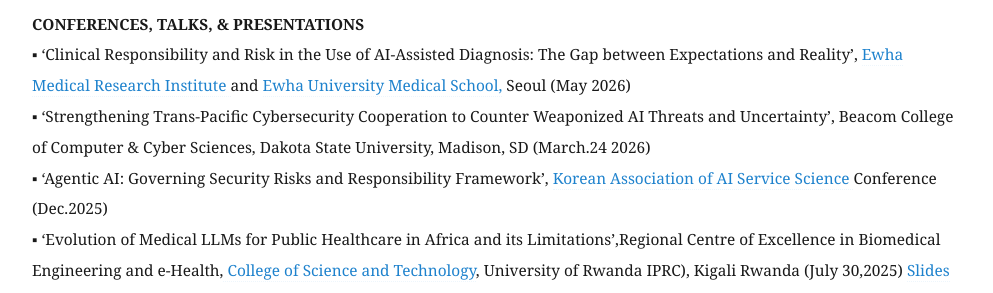
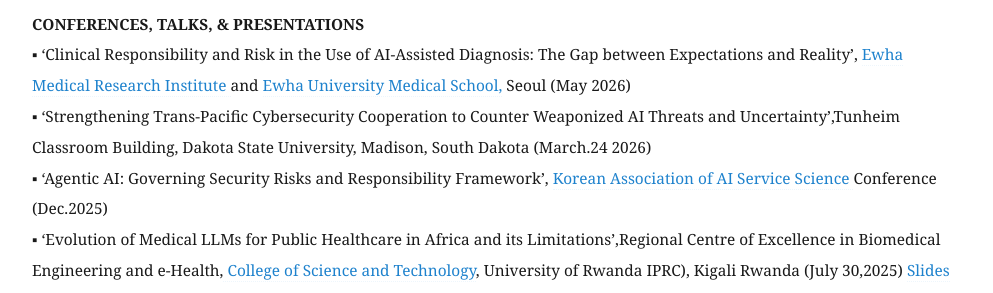
Before and after one commit to eunchangchoi/eunchangchoi.github.io, a Jekyll site: the page built from index.md, in a window 1280 px wide and 900 px high, scrolled down 5293 px. Shown: the part 154-447 px from the top of the window, without its empty margins (68-1061 px from the left). Built offline with Jekyll 4.4.1, drawn with Linux system fonts in a browser that asks for light colours.

Commit message:
Update index.md

```diff
--- a/index.md
+++ b/index.md
@@ -108,7 +108,7 @@
     <br>
  <strong> CONFERENCES, TALKS, & PRESENTATIONS </strong> <br>
 ▪ ‘Clinical Responsibility and Risk in the Use of AI-Assisted Diagnosis: The Gap between Expectations and Reality’, <a href="https://research.ewhamed.ac.kr/"> Ewha Medical Research Institute </a>and <a href="https://ewhamed.ac.kr/ewhamedeng/index.do"> Ewha University Medical School,</a> Seoul (May 2026) <br>
-▪ ‘Strengthening Trans-Pacific Cybersecurity Cooperation to Counter Weaponized AI Threats and Uncertainty’, Beacom College of Computer & Cyber Sciences, Dakota State University, Madison, SD (March.24 2026) <br>
+▪ ‘Strengthening Trans-Pacific Cybersecurity Cooperation to Counter Weaponized AI Threats and Uncertainty’,Tunheim Classroom Building, Dakota State University, Madison, South Dakota (March.24 2026) <br>
 ▪ ‘Agentic AI: Governing Security Risks and Responsibility Framework’, <a href="https://www.kaiss.or.kr/index">Korean Association of AI Service Science </a> Conference (Dec.2025) <br>
 ▪ ‘Evolution of Medical LLMs for Public Healthcare in Africa and its Limitations’,Regional Centre of Excellence in Biomedical Engineering and e-Health,<a href="https://cst.ur.ac.rw/">  College of Science and Technology</a>, University of Rwanda IPRC), Kigali Rwanda (July 30,2025) <a href="https://github.com/eunchangchoi/eunchangchoi.github.io/blob/master/Evolution%20of%20Medical%20LLMs%20for%20Public%20Healthcare%20in%20Africa%20and%20its%20Limitations%20CBEB%20Univ%20of%20Rwanda%20(July%202025%20Choi).pdf"> Slides</a> <br>
 ▪ ‘Innovation for Africa : Domain Specific Small LLMs, Vertical AI, Fine-tuning & Machine Learning Applications’, Faculty Members of IPRC Rwanda Polytechnic, Kigali, Rwanda (July 29, 2025) <a href="https://github.com/eunchangchoi/eunchangchoi.github.io/blob/master/Domain%20Specific%20Vertical%20Small%20LLMs%2C%20Fine-tuning%20%26%20ML%20Applications%20(IPRC%20Rwanda%20Polytechnic%202025%20July)Choi%20git.pdf"> Slides</a> <br>
```
